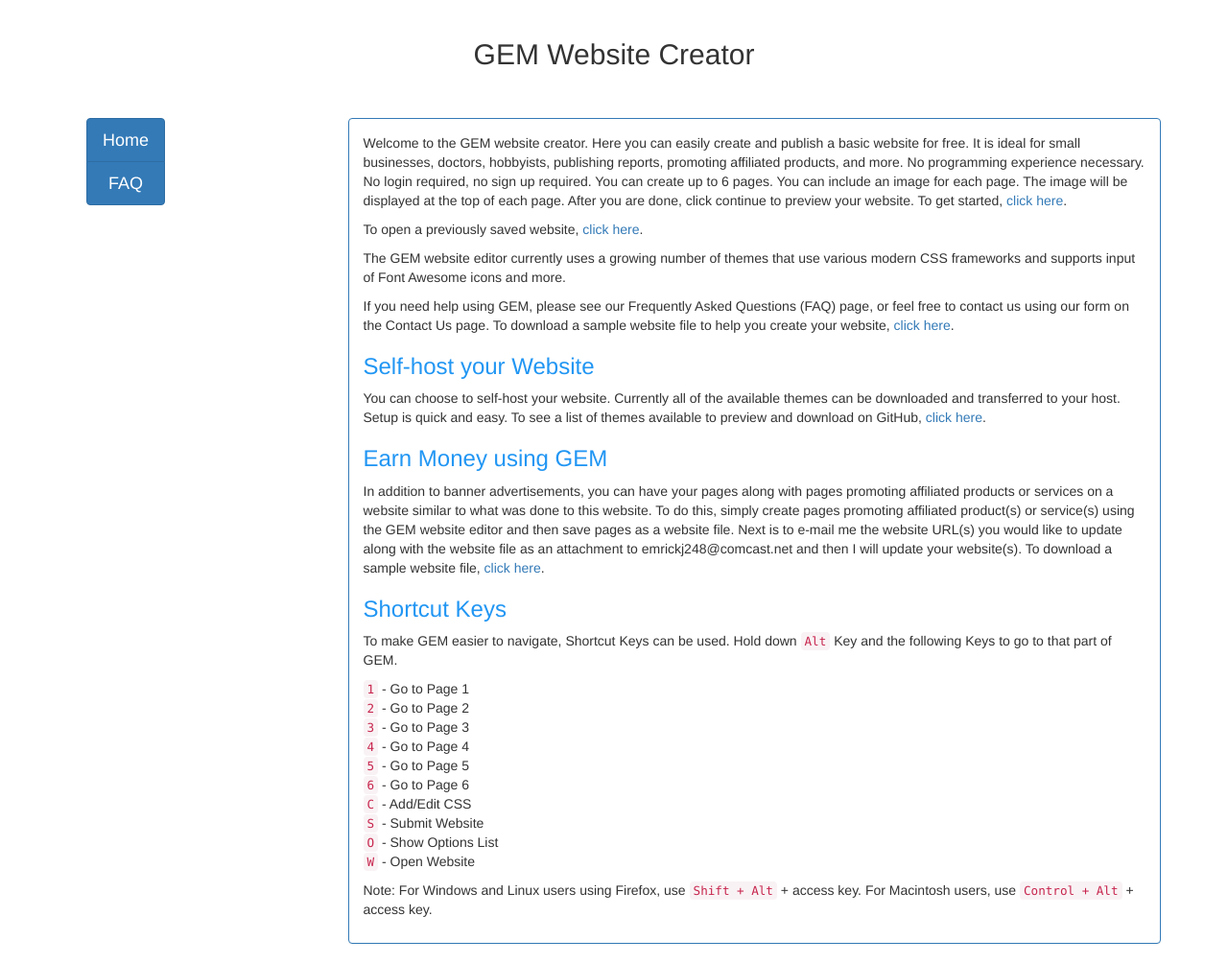
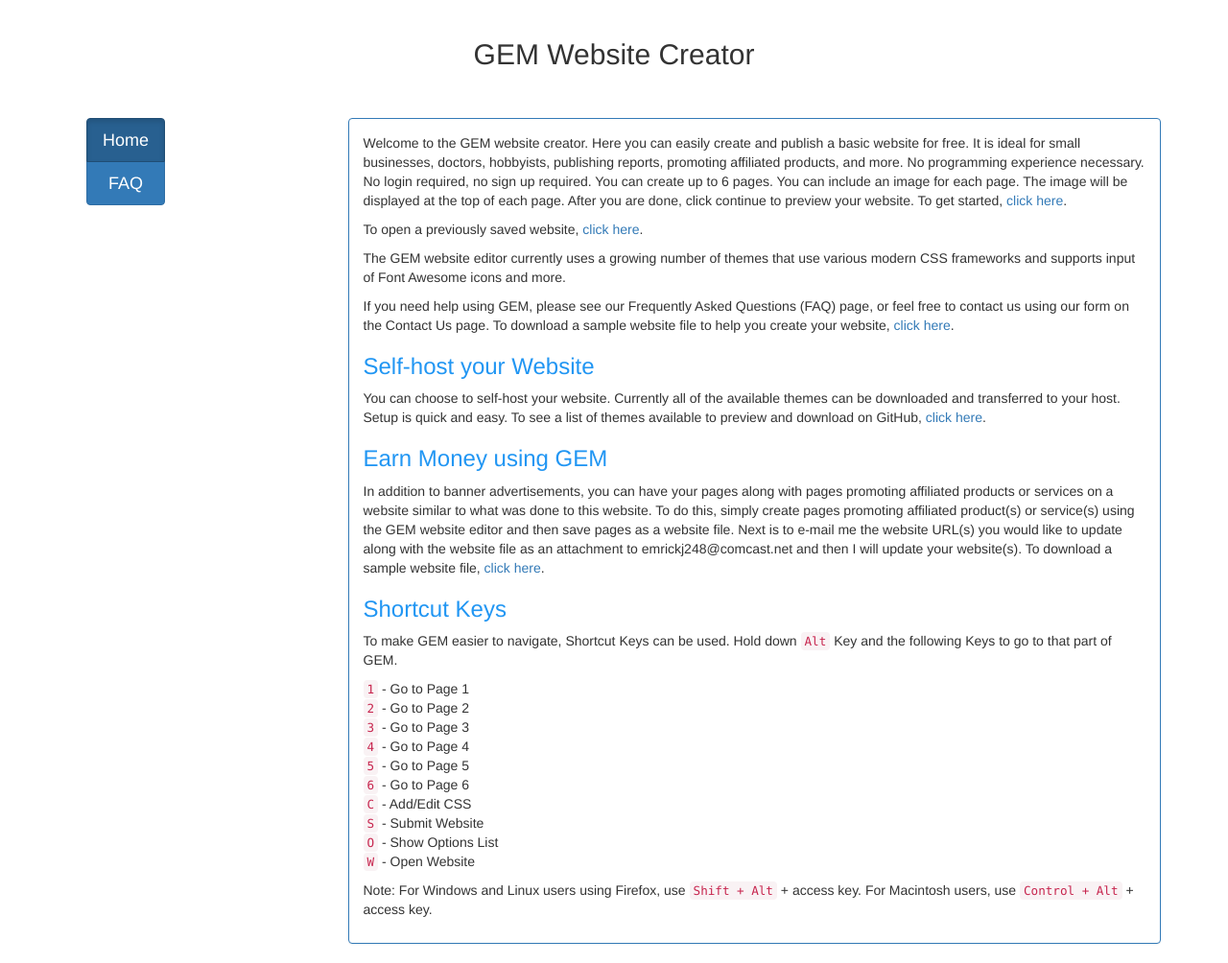
Before and after one commit to emrickj/gwc-docs, a Jekyll site: the page built from _doc_pages/1.md, in a window 1280 px wide. Shown: the whole page at 96% size. Built offline with Jekyll 4.4.1, drawn with Linux system fonts in a browser that asks for light colours; nearby versions of some CDN libraries.

Commit message:
Update page.html
Added active state to buttons and selections.

```diff
--- a/_layouts/page.html
+++ b/_layouts/page.html
@@ -31,7 +31,11 @@ li span {color:#4CAF50;}
     <div class="collapse navbar-collapse" id="myNavbar">
       <ul class="nav navbar-nav">
 	{% for item in site.doc_pages %}
-        <li><a href='{{ item.url | relative_url }}'>{{ item.title }}</a></li>
+		{% assign bs = "" %}
+		{% if page.url == item.url %}
+		    {% assign bs = " class='active'" %}
+		{% endif %}
+        <li{{ bs }}><a href='{{ item.url | relative_url }}'>{{ item.title }}</a></li>
 	{% endfor %}
       </ul>
     </div>
@@ -49,7 +53,11 @@ li span {color:#4CAF50;}
              <div class="hidden-xs" style="padding: 20px" data-spy="affix" data-offset-top="103">
                 <div class="btn-group-vertical btn-group-lg">
 		   {% for item in site.doc_pages %}
-		   <a href='{{ item.url | relative_url }}' class='btn btn-primary '>{{ item.title }}</a>
+			{% assign bs = "" %}
+			{% if page.url == item.url %}
+			    {% assign bs = " active" %}
+			{% endif %}
+		   <a href='{{ item.url | relative_url }}' class='btn btn-primary{{ bs }}'>{{ item.title }}</a>
 		   {% endfor %}
                 </div>
                 <br>
```
